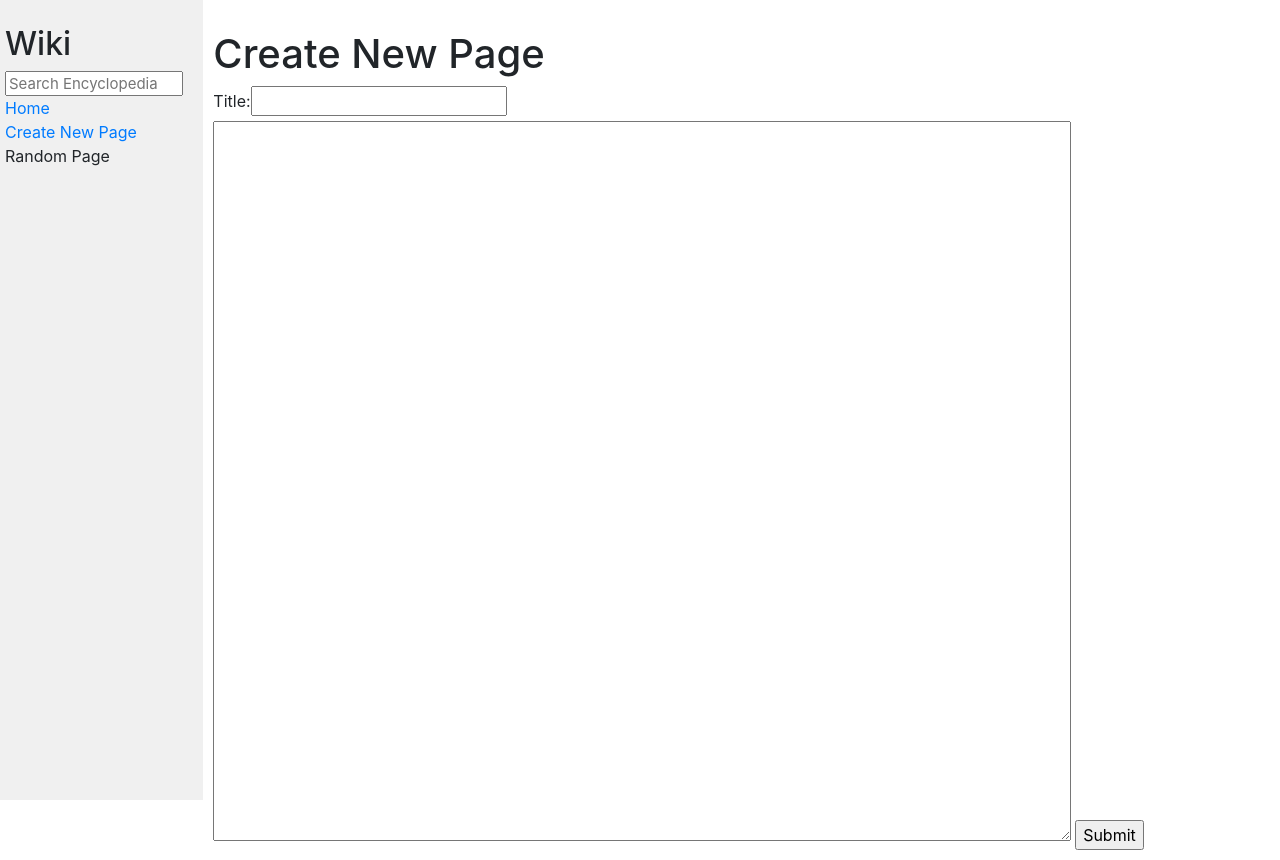
After one commit to grf993/project1, a Django app: page /wiki/newPage/ in a window 1280 px wide. The commit adds this page. Run offline with Django 3.2, Linux system fonts and the light colour scheme; some libraries are stand-ins or nearby versions.

Commit message:
new page specs complete

```diff
--- a/wiki/encyclopedia/templates/encyclopedia/404.html
+++ b/wiki/encyclopedia/templates/encyclopedia/404.html
@@ -5,7 +5,7 @@
 {% endblock %}
 
 {% block body %}
-    <h2>404 Error</h2>
+    <h1>404 Error</h1>
     <p>The page "{{ title }}" does not exist.</p>
 
 {% endblock %}
--- a/wiki/encyclopedia/templates/encyclopedia/layout.html
+++ b/wiki/encyclopedia/templates/encyclopedia/layout.html
@@ -20,7 +20,7 @@
                     <a href="{% url 'index' %}">Home</a>
                 </div>
                 <div>
-                    Create New Page
+                    <a href="{% url 'newPage' %}">Create New Page</a>
                 </div>
                 <div>
                     Random Page
--- /dev/null
+++ b/wiki/encyclopedia/templates/encyclopedia/newPage.html
@@ -0,0 +1,18 @@
+{% extends "encyclopedia/layout.html" %}
+
+{% block title %}
+    Create New Page
+{% endblock %}
+
+{% block body %}
+    <h1>Create New Page</h1>
+    {% if errorMsg %}
+        <h3>{{ errorMsg }}</h3>
+    {% endif %}
+    <form action="{% url 'newPage' %}" method="post">
+        {% csrf_token %}
+        {{ form }}
+        <input type="submit">
+    </form>
+
+{% endblock %}
--- a/wiki/encyclopedia/urls.py
+++ b/wiki/encyclopedia/urls.py
@@ -4,5 +4,6 @@ from . import views
 urlpatterns = [
     path("", views.index, name="index"),
     path("<str:title>", views.entry, name="entry"),
-    path("search/", views.search, name="search")
+    path("search/", views.search, name="search"),
+    path("newPage/", views.newPage, name="newPage")
 ]
--- a/wiki/encyclopedia/views.py
+++ b/wiki/encyclopedia/views.py
@@ -2,6 +2,11 @@ from django.shortcuts import render
 from . import util
 from django.shortcuts import redirect
 from django.urls import reverse
+from django import forms
+
+class NewTextAreaForm(forms.Form):
+    title = forms.CharField(label="Title")
+    textarea = forms.CharField(label="", widget=forms.Textarea())
 
 def index(request):
     return render(request, "encyclopedia/index.html", {
@@ -36,3 +41,30 @@ def search(request):
             "searchText": searchText,
             "matches": matches
         })
+
+def newPage(request):
+    # execute this if user is submitting form
+    if request.method == "POST":
+        form = NewTextAreaForm(request.POST)
+        if form.is_valid():
+            title = form.cleaned_data["title"]
+            textarea = form.cleaned_data["textarea"]
+            # check if page already exists; print error if exists, save otherwise
+            if util.get_entry(title):
+                return render(request, "encyclopedia/newPage.html", {
+                    "form": form,
+                    "errorMsg": f"Page \"{title}\" already exists."
+                })
+            else:
+                util.save_entry(title, textarea)
+                return entry(request, title)
+        else:
+            # return back form with existing values if not valid
+            return render(request, "encyclopedia/newPage.html", {
+                "form": form,
+                "errorMsg": "Invalid form. Please try again."
+            })
+    # execute this if user simply visiting page (not submitting form)
+    return render(request, "encyclopedia/newPage.html", {
+        "form": NewTextAreaForm()
+    })
```
